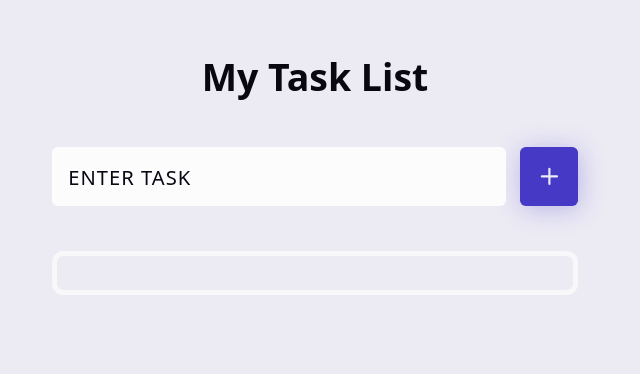
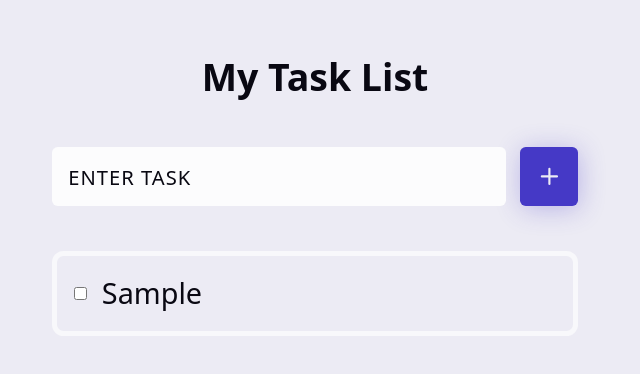
Before and after one commit to Yuy-1/react_todo_app, a React (Vite) app: page / in a window 1280 px wide. Both pictures are taken after typing "Sample" into the empty fields and a click on the button "Add Task". Shown: the top 374 px of the page, without its empty margins (325-965 px from the left). Built offline with nearby package versions, Linux system fonts and the light colour scheme.

Commit message:
add checkmark next to task item add css styles to input and task items

```diff
--- a/src/components/TaskItem.jsx
+++ b/src/components/TaskItem.jsx
@@ -6,6 +6,24 @@ import styles from "./TaskItem.module.css"
 const TaskItem = ({task}) => {
   return (
     <li className={styles.task}>
+      <div className={styles["task-group"]}>
+        <input
+          type="checkbox"
+          checked={task.checked}
+          //onChange={}
+          name={task.name}
+          id={task.id}
+        />
+        <label
+          htmlFor={task.id}
+          className={styles.label}
+        >
+          {task.name}
+          <p className={styles.checkmark}>
+
+          </p>
+        </label>
+      </div>
 
     </li>
   )
```
